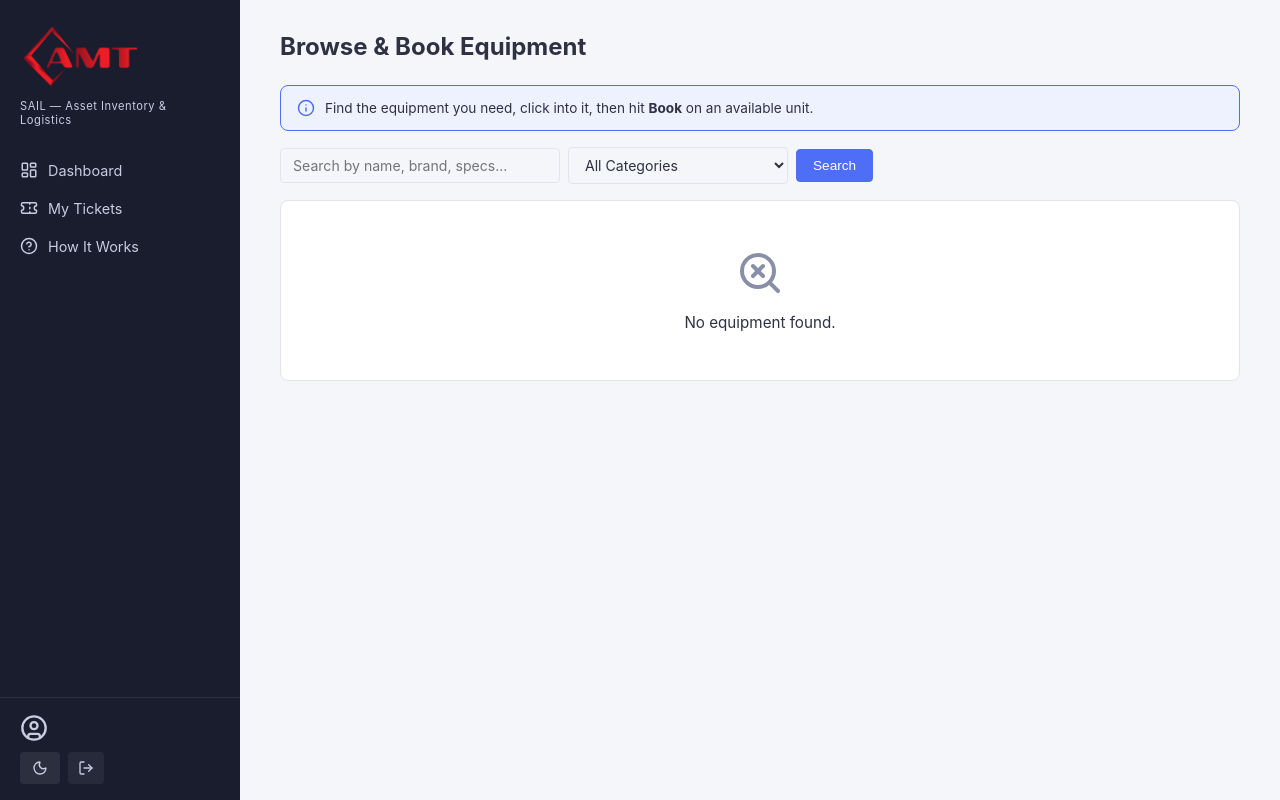
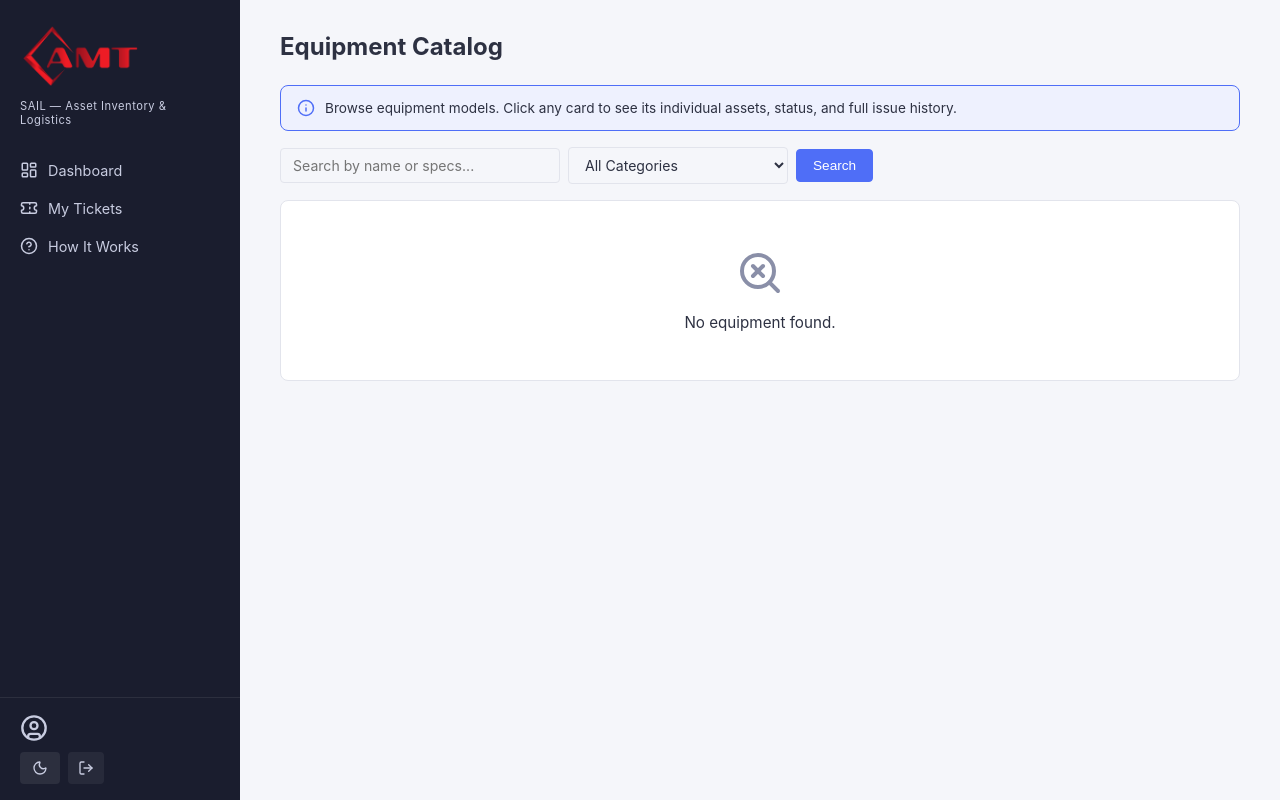
Before and after one commit to airandblueamt-Claude/sail-project, a Python web app: template templates/inventory/models.html in a window 1280 px wide. Run offline with Jinja, Linux system fonts and the light colour scheme; the template is opened without the code that fills it, so the values that code supplies are empty.

Commit message:
Drop empty Brand and Qty columns from inventory tables
The V3 spreadsheet has no separate Brand column (brand is baked
into the Item Name like "DELL ALIENWARE" or "Apple") and no
Expected Qty (the actual count IS the Registered count). The
importer never populates equipment_models.brand or .expected_qty,
so every row was rendering an empty cell or a dash.

- Full Inventory table: drop Brand + Qty columns
- Manage Assets table: drop Brand column
- Equipment Catalog cards: drop empty <p class="eq-card-brand">
  and rename the page from "Browse & Book Equipment" to
  "Equipment Catalog" with helper copy that matches the
  current ticket-and-history workflow

```diff
--- a/templates/inventory/all_models.html
+++ b/templates/inventory/all_models.html
@@ -28,8 +28,6 @@
         <tr>
             <th>Category</th>
             <th>Description</th>
-            <th>Brand</th>
-            <th class="num">Qty</th>
             <th class="num">Registered</th>
             <th></th>
         </tr>
@@ -39,8 +37,6 @@
         <tr>
             <td><span class="badge badge-cat">{{ m.category_name }}</span></td>
             <td><a href="{{ url_for('inventory.model_detail', model_id=m.id) }}">{{ m.name }}</a></td>
-            <td>{{ m.brand }}</td>
-            <td class="num">{{ m.expected_qty or '-' }}</td>
             <td class="num">{{ m.registered_assets }}</td>
             <td>
                 <a href="{{ url_for('inventory.model_detail', model_id=m.id) }}" class="btn btn-sm">View</a>
--- a/templates/inventory/manage_assets.html
+++ b/templates/inventory/manage_assets.html
@@ -17,7 +17,6 @@
         <tr>
             <th>Asset Tag</th>
             <th>Equipment</th>
-            <th>Brand</th>
             <th>Category</th>
             <th>Serial</th>
             <th>Location</th>
@@ -30,7 +29,6 @@
         <tr>
             <td><a href="{{ url_for('inventory.asset_detail', asset_id=a.id) }}"><strong>{{ a.asset_tag }}</strong></a></td>
             <td>{{ a.eq_name }}</td>
-            <td>{{ a.brand }}</td>
             <td><span class="badge badge-cat">{{ a.category_name }}</span></td>
             <td>{{ a.serial_number or '-' }}</td>
             <td>{{ a.location_code or '-' }}</td>
--- a/templates/inventory/models.html
+++ b/templates/inventory/models.html
@@ -1,18 +1,18 @@
 {% extends "base.html" %}
-{% block title %}SAIL - Browse Equipment{% endblock %}
+{% block title %}SAIL - Equipment Catalog{% endblock %}
 {% block content %}
 <div class="page-header">
-    <h2>Browse &amp; Book Equipment</h2>
+    <h2>Equipment Catalog</h2>
 </div>
 
 <div class="info-banner">
     <i data-lucide="info"></i>
-    <span>Find the equipment you need, click into it, then hit <strong>Book</strong> on an available unit.</span>
+    <span>Browse equipment models. Click any card to see its individual assets, status, and full issue history.</span>
 </div>
 <script>lucide.createIcons();</script>
 
 <form class="filter-bar" method="get">
-    <input type="text" name="q" value="{{ q }}" placeholder="Search by name, brand, specs..." class="input" style="max-width:280px">
+    <input type="text" name="q" value="{{ q }}" placeholder="Search by name or specs..." class="input" style="max-width:280px">
     <select name="category" class="input" style="max-width:220px">
         <option value="">All Categories</option>
         {% for c in categories %}
@@ -54,7 +54,6 @@
                 {% endif %}
             </div>
             <h3 class="eq-card-name">{{ m.name }}</h3>
-            <p class="eq-card-brand">{{ m.brand }}</p>
         </div>
     </a>
     {% endfor %}
```
